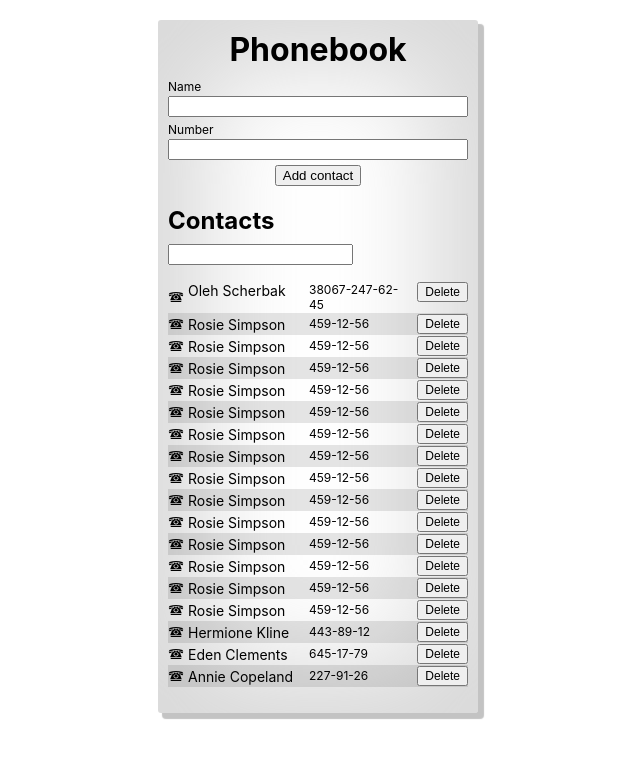
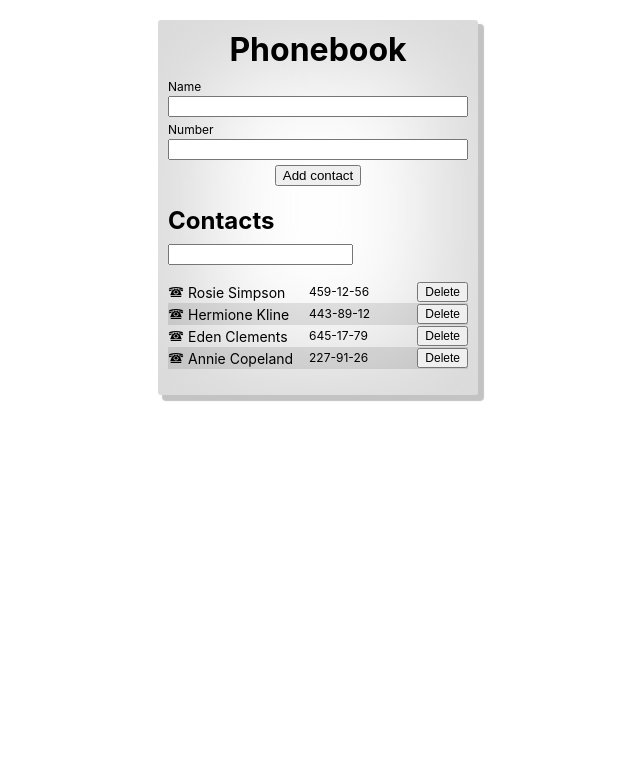
Before and after one commit to olehscherbak/goit-react-hw-02-phonebook, a React (Create React App) app: page / in a window 1280 px wide. Shown: the top 758 px of the page, without its empty margins (322-962 px from the left). Built offline with nearby package versions, Linux system fonts and the light colour scheme.

Commit message:
aded propTypes

```diff
--- a/package.json
+++ b/package.json
@@ -8,6 +8,7 @@
     "@testing-library/react": "^12.1.4",
     "@testing-library/user-event": "^13.5.0",
     "nanoid": "^4.0.0",
+    "prop-types": "^15.8.1",
     "react": "^18.1.0",
     "react-dom": "^18.1.0",
     "react-icons": "^4.7.1",
--- a/src/components/App.jsx
+++ b/src/components/App.jsx
@@ -8,25 +8,7 @@ import ContactList from './ContactList/ContactList';
 class App extends Component {
   state = {
     contacts: [
-      {
-        id: 'i_S',
-        name: 'Oleh Scherbak',
-        number: '38067-247-62-45',
-      },
       { id: 'id-1', name: 'Rosie Simpson', number: '459-12-56' },
-      { id: 'id-11', name: 'Rosie Simpson', number: '459-12-56' },
-      { id: 'id-12', name: 'Rosie Simpson', number: '459-12-56' },
-      { id: 'id-13', name: 'Rosie Simpson', number: '459-12-56' },
-      { id: 'id-14', name: 'Rosie Simpson', number: '459-12-56' },
-      { id: 'id-15', name: 'Rosie Simpson', number: '459-12-56' },
-      { id: 'id-16', name: 'Rosie Simpson', number: '459-12-56' },
-      { id: 'id-17', name: 'Rosie Simpson', number: '459-12-56' },
-      { id: 'id-18', name: 'Rosie Simpson', number: '459-12-56' },
-      { id: 'id-119', name: 'Rosie Simpson', number: '459-12-56' },
-      { id: 'id-120', name: 'Rosie Simpson', number: '459-12-56' },
-      { id: 'id-21', name: 'Rosie Simpson', number: '459-12-56' },
-      { id: 'id-221', name: 'Rosie Simpson', number: '459-12-56' },
-      { id: 'id-231', name: 'Rosie Simpson', number: '459-12-56' },
       { id: 'id-2', name: 'Hermione Kline', number: '443-89-12' },
       { id: 'id-3', name: 'Eden Clements', number: '645-17-79' },
       { id: 'id-4', name: 'Annie Copeland', number: '227-91-26' },
@@ -54,14 +36,6 @@ class App extends Component {
   handleChange = evt => {
     this.setState({ [evt.target.name]: evt.target.value });
   };
-
-  // handleClick = (evt, id) => {
-  //   const { contacts } = this.state;
-  //   const updatedContacts = contacts.filter(
-  //     contact => contact.id !== evt.target.value
-  //   );
-  //   this.setState({ contacts: updatedContacts });
-  // };
 
   deleteContact = value => {
     const { contacts } = this.state;
--- a/src/components/ContactForm/ContactForm.jsx
+++ b/src/components/ContactForm/ContactForm.jsx
@@ -1,4 +1,5 @@
 import { Component } from 'react';
+import PropTypes from 'prop-types';
 import css from './ContactForm.module.css';
 
 class ContactForm extends Component {
@@ -61,4 +62,8 @@ class ContactForm extends Component {
   }
 }
 
+ContactForm.propTypes = {
+  onSubmit: PropTypes.func.isRequired,
+};
+
 export default ContactForm;
--- a/src/components/Filter/Filter.jsx
+++ b/src/components/Filter/Filter.jsx
@@ -1,3 +1,4 @@
+import PropTypes from 'prop-types';
 import css from './Filter.module.css';
 
 export default function Filter({ onChange }) {
@@ -14,3 +15,7 @@ export default function Filter({ onChange }) {
     />
   );
 }
+
+Filter.propTypes = {
+  onChange: PropTypes.func.isRequired,
+};
```
Also changed, not shown: src/components/ContactItem/ContactItem.jsx (+8 -0 lines), src/components/ContactList/ContactList.jsx (+12 -0 lines), 1 other file (tests, documents, lock files or other folders).
